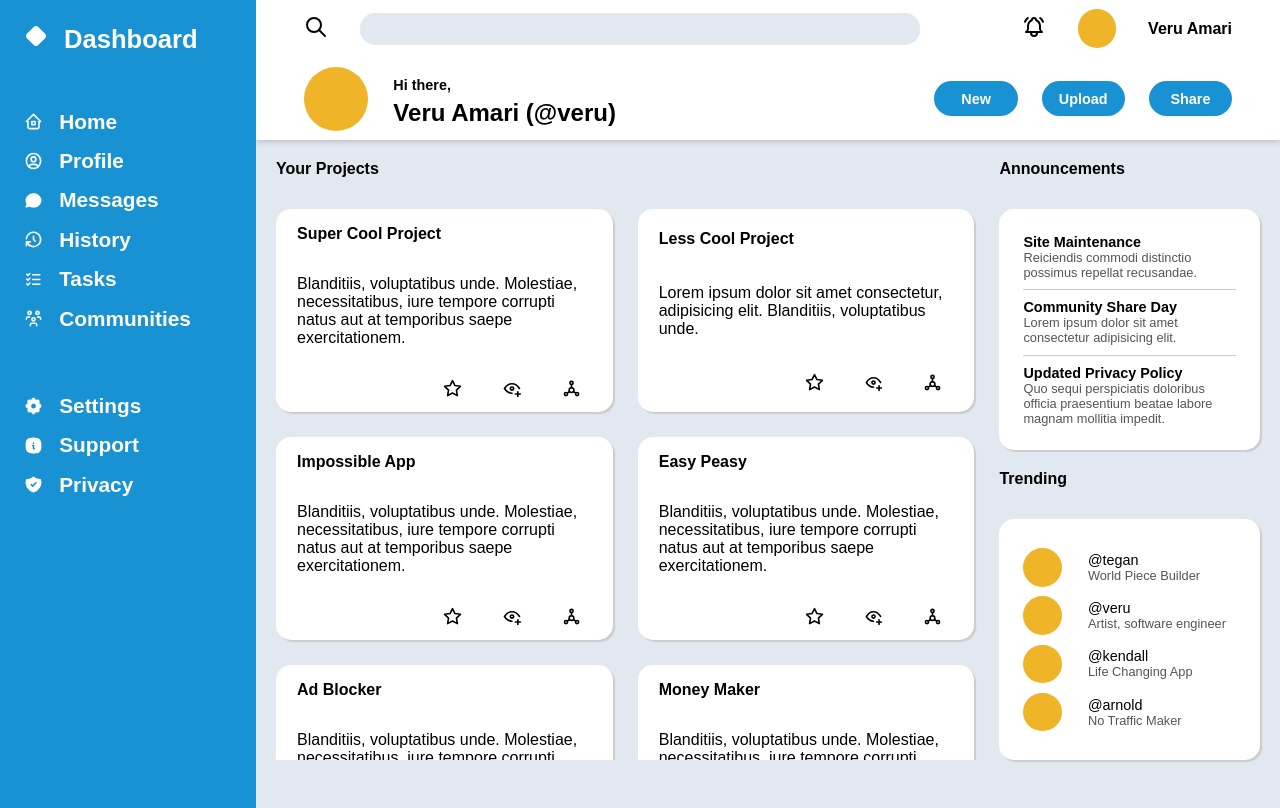
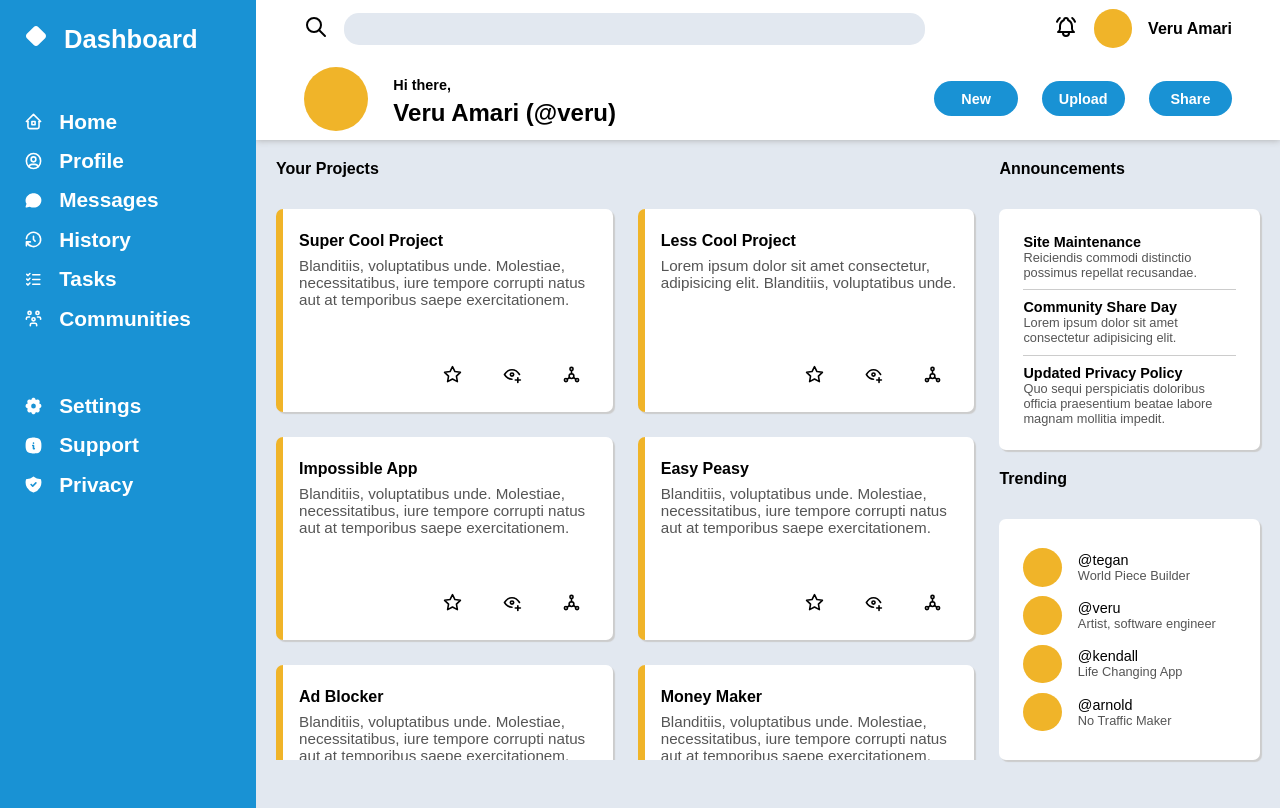
Before and after one commit to VeruAmari/admin-dashboard, a plain HTML site: page index.html in a window 1280 px wide. Drawn offline with Linux system fonts and the light colour scheme.

Commit message:
Implement left-border-color-card styling

```diff
--- a/index.html
+++ b/index.html
@@ -52,6 +52,7 @@
       <div id="projects" class="projects">
         <div class="projects-label label">Your Projects</div>
         <div class="cards card-1">
+          <span class="border"></span>
           <div class="card-element title">Super Cool Project</div>
           <div class="card-element description"> Blanditiis, voluptatibus unde. Molestiae, necessitatibus, iure tempore corrupti natus aut at temporibus saepe exercitationem.</div>
           <div class="card-element button-container">
--- a/styles.css
+++ b/styles.css
@@ -3,7 +3,7 @@
   --general-color-2: #e2e8f0;
   --general-color-3: #ffffff;
   --highlight-color-1: #f0b429;
-  --cards-border-radius: 15px;
+  --cards-border-radius: 7px;
   --hover-color: #27aee4;
 }
 
@@ -87,7 +87,7 @@ body {
 }
 .upper {
   grid: 1fr / auto 2fr 1fr;
-  gap: 2rem;
+  gap: 1rem;
 }
 .lower {
   grid: 1fr / 1fr 1fr;
@@ -131,7 +131,7 @@ li:hover{
 }
 .profile-1 {
   grid-template: 1fr / auto auto auto;
-  gap: 2rem;
+  gap: 1rem;
 }
 .profile-2 {
   gap: 2ex;
@@ -189,16 +189,24 @@ li {
   background-color: var(--general-color-3);
   border-radius: var(--cards-border-radius);
 
+  border-left: var(--cards-border-radius) solid var(--highlight-color-1);
+
   display: grid;
-  grid-template: 1fr 1fr 1fr / 5px 1fr ;
+  grid-template: 3rem auto 1fr / 0px 1fr;
 }
 .card-element {
   grid-column-start: 2;
-  padding: 1rem;
+  padding-right: 1rem;
+  padding-left: 1rem;
 }
 .title {
+  padding-top: 1rem;
   align-self: center;
   grid-column-end: -1;
+}
+.description {
+  color: #555;
+  font-size: .95rem;
 }
 .button-container {
   display: grid;
@@ -206,6 +214,7 @@ li {
   justify-content: end;
   grid-template: 1fr / 1fr auto auto auto;
   align-self: end;
+  padding-bottom: 1.5rem;
 }
 
 .announcements {
@@ -288,6 +297,7 @@ a {
   display: grid;
   grid-template: repeat(4, 1fr) / auto auto;
   align-items: center;
+  justify-content: start;
 }
 .profile-container {
   padding-left: 1rem;
```
